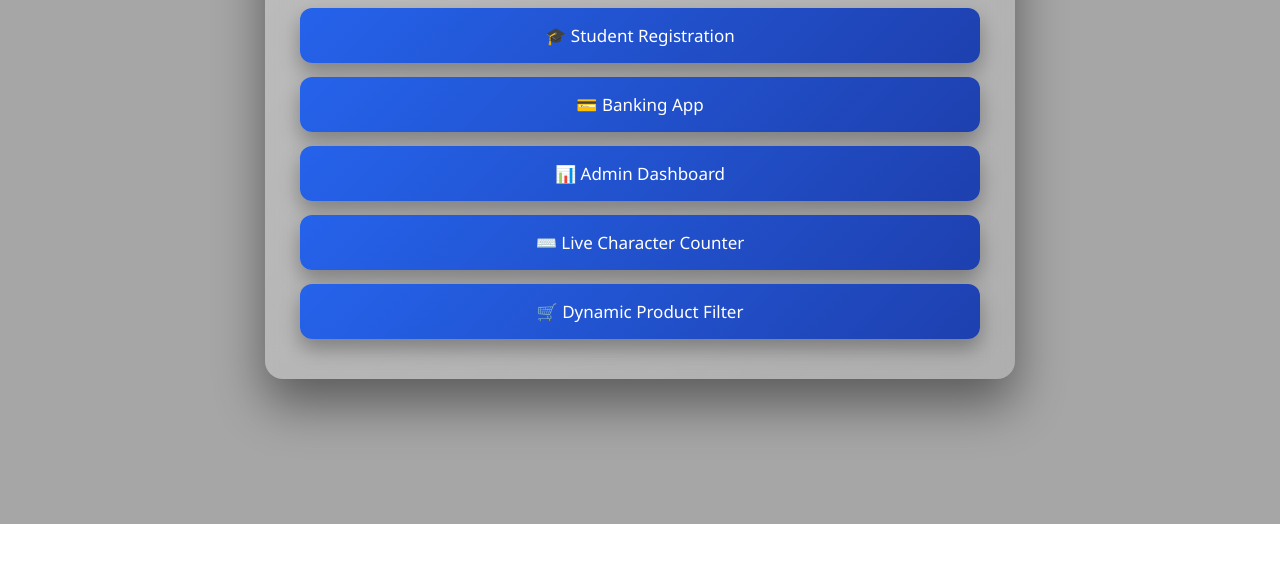
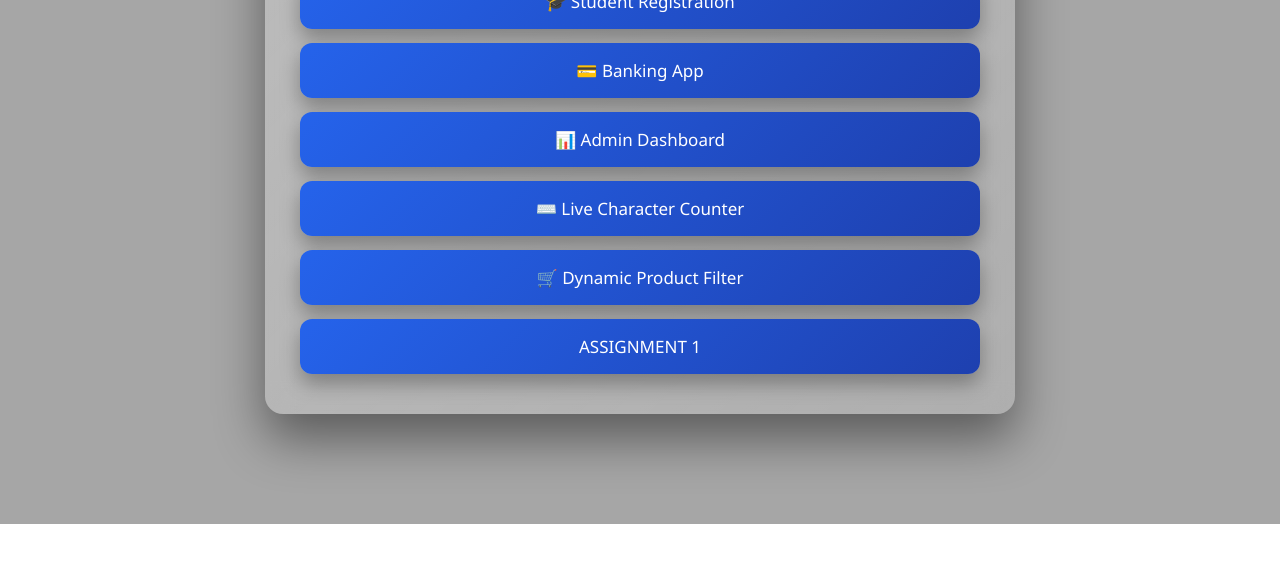
Before and after one commit to kritarthsingh07/Projects, a plain HTML site: page index.html in a window 1280 px wide. Shown: the part 276-838 px from the top of the page. Drawn offline with Linux system fonts and the light colour scheme.

Commit message:
Update index.html

```diff
--- a/index.html
+++ b/index.html
@@ -15,11 +15,13 @@
     </h1>
 
     <div class="projects">
+
         <a href="1.1 Student Registration Form/index.html" class="project-card">🎓 Student Registration</a>
         <a href="1.2 banking app interface/index.html" class="project-card">💳 Banking App</a>
         <a href="1.3 Admin Dashboard/index.html" class="project-card">📊 Admin Dashboard</a>
         <a href="2.1 live character counter/index.html" class="project-card">⌨️ Live Character Counter</a>
         <a href="2.2 Dynamic Product Filter/index.html" class="project-card">🛒 Dynamic Product Filter</a>
+        <a href="Assignment 1/index.html" class="project-card"> ASSIGNMENT 1 </a>
     </div>
 </div>
 
```
